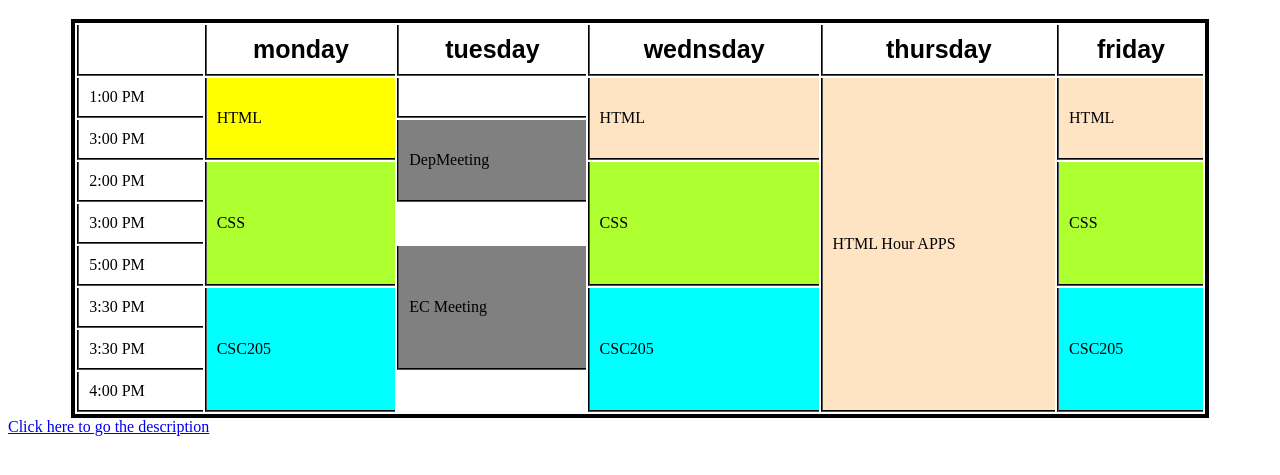
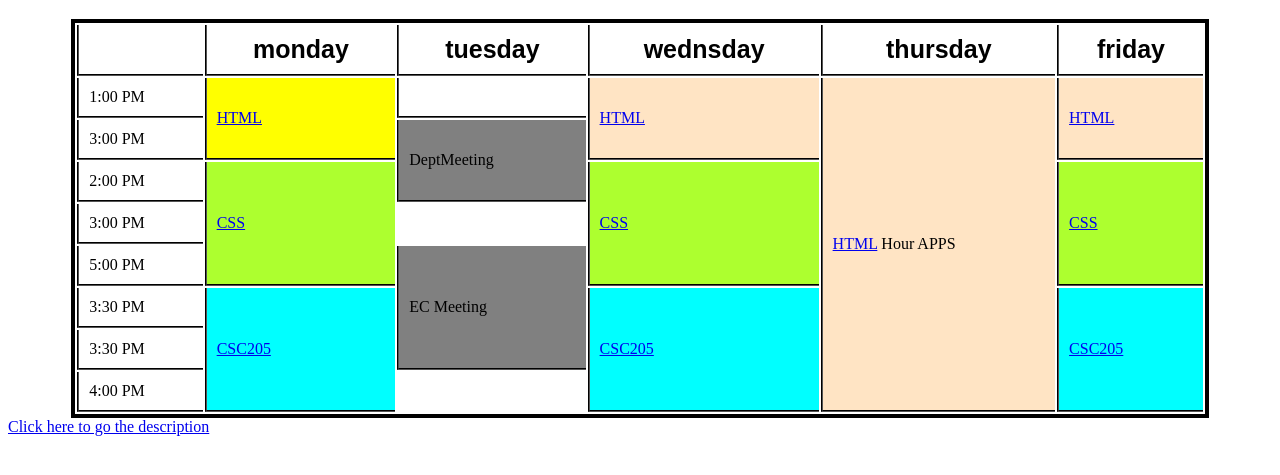
Before and after one commit to ElZozBesho/Assignment-tables-1, a plain HTML site: page index.html in a window 1280 px wide. Shown: the part 87-562 px from the top of the page. Drawn offline with Linux system fonts and the light colour scheme.

Commit message:
Update index.html

```diff
--- a/index.html
+++ b/index.html
@@ -38,22 +38,22 @@
                 </tr>
                 <tr>
                     <td  >1:00 PM</td>
-                    <td rowspan="2" ; id ="ID3" class="yellow">HTML</td>
+                    <td rowspan="2" ; id ="ID3" class="yellow"><a href = "index2.html#html" >HTML</a></td>
                     <td> </td>
-                    <td rowspan="2"; id ="ID4" class="htmlColor1">HTML</td>
-                    <td rowspan="8"; id ="ID4" class="htmlColor1">HTML Hour APPS</td>
-                    <td rowspan="2"; id ="ID4" class="htmlColor1">HTML</td>
+                    <td rowspan="2"; id ="ID4" class="htmlColor1"><a href = "index2.html#html"  > HTML</a></td>
+                    <td rowspan="8"; id ="ID4" class="htmlColor1"><a href = "index2.html#html"  > HTML</a> Hour APPS</td>
+                    <td rowspan="2"; id ="ID4" class="htmlColor1"><a href = "index2.html#html"  > HTML</a></td>
                 </tr>
                 <tr>
                     <td>3:00 PM</td>
-                 <td rowspan="2"; id="ID5" class="gray">DepMeeting</td>
+                 <td rowspan="2"; id="ID5" class="gray">DeptMeeting</td>
 
                 </tr>
                 <tr>
                     <td>2:00 PM</td>
-                    <td rowspan="3" ; id ="ID1" class="GreenYellow">CSS</td>
-                    <td rowspan="3" ; id ="ID1" class="GreenYellow">CSS</td>
-                    <td rowspan="3" ; id ="ID1" class="GreenYellow">CSS</td>
+                    <td rowspan="3" ; id ="ID1" class="GreenYellow"><a href = "index2.html#css" >CSS</a></td>
+                    <td rowspan="3" ; id ="ID1" class="GreenYellow"><a href = "index2.html#css" >CSS</a></td>
+                    <td rowspan="3" ; id ="ID1" class="GreenYellow"><a href = "index2.html#css" >CSS</a></td>
                 </tr>
                 <tr>
                     <td>3:00 PM</td>
@@ -64,9 +64,9 @@
                 </tr>
                 <tr>
                     <td>3:30 PM</td>
-                     <td rowspan="3" ; id ="ID2" class="Aqua">CSC205</td>
-                     <td rowspan="3" ; id ="ID2" class="Aqua">CSC205</td>
-                     <td rowspan="3" ; id ="ID2" class="Aqua">CSC205</td>
+                     <td rowspan="3" ; id ="ID2" class="Aqua"><a href = "index2.html#csc205" > CSC205 </a></td>
+                     <td rowspan="3" ; id ="ID2" class="Aqua"><a href = "index2.html#csc205" > CSC205 </a></td>
+                     <td rowspan="3" ; id ="ID2" class="Aqua"><a href = "index2.html#csc205" > CSC205 </a></td>
 
                 </tr>
                 <tr>
```
